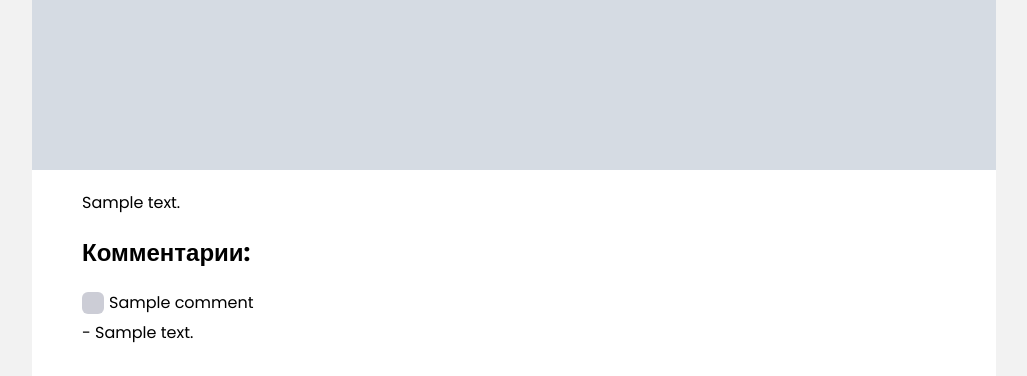
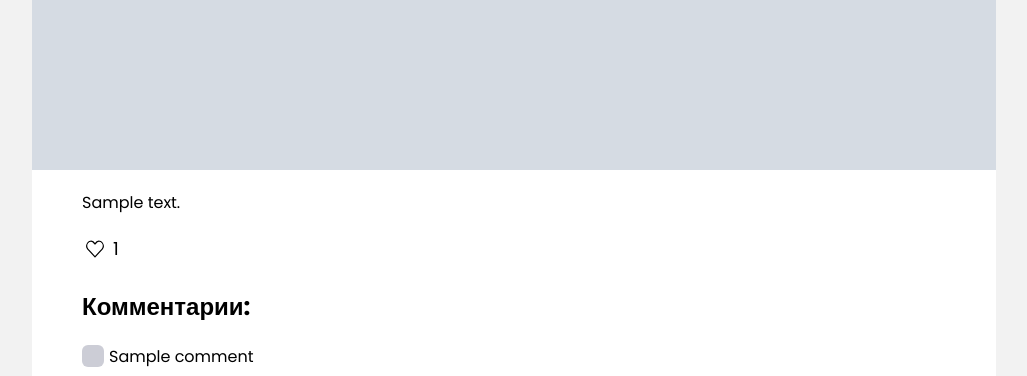
Before and after one commit to ikramarenko1/django-blog, a Django app: page /1/ in a window 1280 px wide. Shown: the part 765-1141 px from the top of the page, without its empty margins (126-1153 px from the left). Run offline with Django 4.2, Linux system fonts and the light colour scheme; tables that the repository leaves empty hold one stand-in row (values such as "Sample post"); grey boxes marked "Sample" are stand-in pictures.

Commit message:
add "like"

```diff
--- a/myblog/static/css/style.css
+++ b/myblog/static/css/style.css
@@ -312,6 +312,33 @@ textarea.input__textarea {
 .post.post__page .post__body .post__content {
   word-wrap: break-word;
 }
+.post.post__page .post__body .post__likes {
+  margin-top: 20px;
+}
+.post.post__page .post__body .post__likes .post__toggle-like a {
+  display: inline-flex;
+  align-items: center;
+  gap: 5px;
+  width: auto;
+  cursor: pointer;
+  font-size: 18px;
+  transition: all 0.2s ease-in-out;
+}
+.post.post__page .post__body .post__likes .post__toggle-like a svg {
+  width: 100%;
+  max-width: 26px;
+  padding: 4px;
+  height: auto;
+  border-radius: 40%;
+  transition: all 0.2s ease-in-out;
+}
+.post.post__page .post__body .post__likes .post__toggle-like a:hover, .post.post__page .post__body .post__likes .post__toggle-like a.active {
+  color: #e62e3b;
+}
+.post.post__page .post__body .post__likes .post__toggle-like a:hover svg, .post.post__page .post__body .post__likes .post__toggle-like a.active svg {
+  fill: #e62e3b;
+  background-color: rgba(241, 155, 161, 0.5411764706);
+}
 .post.post__page .post__comments .input__textarea textarea {
   padding-bottom: 50px;
 }
--- a/myblog/static/scss/structure/_posts.scss
+++ b/myblog/static/scss/structure/_posts.scss
@@ -175,6 +175,41 @@
 		.post__content {
 			word-wrap: break-word;
 		}
+
+		.post__likes {
+			margin-top: 20px;
+
+			.post__toggle-like {
+				a {
+					display: inline-flex;
+					align-items: center;
+					gap: 5px;
+					width: auto;
+					cursor: pointer;
+					font-size: 18px;
+					transition: all .2s ease-in-out;
+
+					svg {
+						width: 100%;
+						max-width: 26px;
+						padding: 4px;
+						height: auto;
+						border-radius: 40%;
+						transition: all .2s ease-in-out;
+					}
+
+					&:hover,
+					&.active {
+						color: #e62e3b;
+
+						svg {
+							fill: #e62e3b;
+							background-color: #f19ba18a;
+						}
+					}
+				}
+			}
+		}
 	}
 
 	.post__comments {
--- a/myblog/templates/blog/blog_post.html
+++ b/myblog/templates/blog/blog_post.html
@@ -74,6 +74,31 @@
 						<div class="post__content">
 							<p>{{ post.description }}</p>
 						</div>
+
+						<div class="post__likes">
+							<div class="post__toggle-like">
+								<a href="{% url 'add_like' post.id %}" id="add_like">
+									<svg fill="#000000" version="1.1" id="Capa_1" xmlns="http://www.w3.org/2000/svg" xmlns:xlink="http://www.w3.org/1999/xlink"
+										width="800px" height="800px" viewBox="0 0 369.486 369.486"
+										xml:space="preserve">
+										<g>
+											<g>
+												<path d="M184.743,357.351c-3.478,0-6.798-1.449-9.164-3.998l-147.67-159.16c-0.038-0.041-0.076-0.082-0.113-0.123
+													C9.871,174.223,0,147.921,0,120.008c0-27.914,9.871-54.215,27.796-74.061l2.244-2.484c18.246-20.201,42.608-31.327,68.599-31.327
+													s50.354,11.126,68.601,31.328l17.503,19.38l17.503-19.379c18.246-20.202,42.608-31.328,68.6-31.328s50.354,11.126,68.601,31.329
+													l2.241,2.478c17.928,19.851,27.799,46.152,27.799,74.065s-9.872,54.215-27.796,74.061c-0.037,0.043-0.075,0.084-0.113,0.125
+													l-147.671,159.16C191.541,355.901,188.221,357.351,184.743,357.351z M46.295,177.252l138.448,149.219l138.448-149.22
+													c28.485-31.603,28.467-82.97-0.055-114.549l-2.239-2.478c-13.449-14.891-31.224-23.09-50.051-23.09
+													c-18.828,0-36.603,8.199-50.048,23.085L194.02,89.869c-2.369,2.624-5.74,4.121-9.275,4.121s-6.906-1.497-9.276-4.121
+													l-26.779-29.648c-13.446-14.887-31.22-23.086-50.048-23.086S62.039,45.333,48.594,60.22l-2.244,2.484
+													C17.828,94.283,17.809,145.65,46.295,177.252z"/>
+											</g>
+										</g>
+									</svg>
+									<span>{{ post.like_set.all.count }}</span>
+								</a>
+							</div>
+						</div>
 					</div>
 
 					<div class="post__comments">
```
